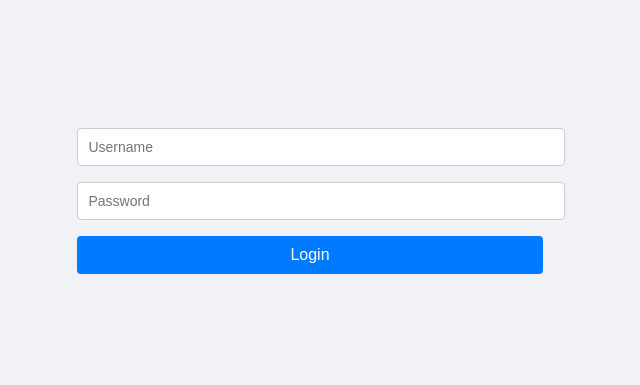
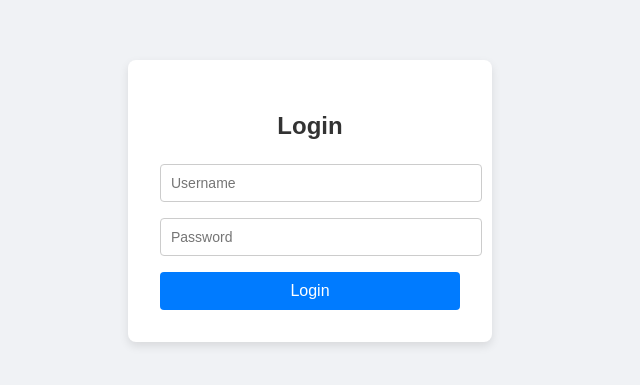
Before and after one commit to alvinkenyagah/Policy-tracker, a React (Vite) app: page / in a window 1280 px wide. Shown: the part 199-584 px from the top of the page, without its empty margins (330-970 px from the left). Built offline with nearby package versions, Linux system fonts and the light colour scheme.

Commit message:
add logging in status

```diff
--- a/src/components/LoginComponent.jsx
+++ b/src/components/LoginComponent.jsx
@@ -1,13 +1,36 @@
-// LoginComponent.jsx
-import React, { useState } from 'react';
+// // LoginComponent.jsx
+// import React, { useState } from 'react';
 
-const LoginComponent = ({ onLoginSuccess }) => {
-  const [username, setUsername] = useState('');
-  const [password, setPassword] = useState('');
+// const LoginComponent = ({ onLoginSuccess }) => {
+//   const [username, setUsername] = useState('');
+//   const [password, setPassword] = useState('');
 
-//   const handleLogin = async () => {
+// //   const handleLogin = async () => {
+// //     try {
+// //       const response = await fetch('http://localhost:3000/api/auth/login', {
+// //         method: 'POST',
+// //         headers: {
+// //           'Content-Type': 'application/json',
+// //         },
+// //         body: JSON.stringify({ username, password }),
+// //       });
+
+// //       if (!response.ok) {
+// //         throw new Error('Login failed');
+// //       }
+
+// //       const data = await response.json();
+// //       localStorage.setItem('token', data.token);
+// //       onLoginSuccess(); // Notify App component about successful login
+// //     } catch (error) {
+// //       console.error('Login failed:', error);
+// //     }
+// //   };
+
+
+// const handleLogin = async () => {
 //     try {
-//       const response = await fetch('http://localhost:3000/api/auth/login', {
+//       const response = await fetch('https://insurance-nodejs-server.onrender.com/api/auth/login', {
 //         method: 'POST',
 //         headers: {
 //           'Content-Type': 'application/json',
@@ -16,7 +39,7 @@ const LoginComponent = ({ onLoginSuccess }) => {
 //       });
 
 //       if (!response.ok) {
-//         throw new Error('Login failed');
+//         throw new Error('Invalid username or password');
 //       }
 
 //       const data = await response.json();
@@ -24,11 +47,119 @@ const LoginComponent = ({ onLoginSuccess }) => {
 //       onLoginSuccess(); // Notify App component about successful login
 //     } catch (error) {
 //       console.error('Login failed:', error);
+//       setError(error.message);
 //     }
 //   };
 
 
-const handleLogin = async () => {
+
+//   return (
+//     <div>
+//         <div>
+//             <style>
+//                {
+//                 `
+//                 /* Global Styles */
+// body {
+//   font-family: Arial, sans-serif;
+//   background-color: #f0f2f5;
+//   margin: 0;
+//   padding: 0;
+//   display: flex;
+//   justify-content: center;
+//   align-items: center;
+//   height: 100vh;
+// }
+
+// .container {
+//   background-color: #fff;
+//   padding: 2rem;
+//   border-radius: 8px;
+//   box-shadow: 0 4px 10px rgba(0, 0, 0, 0.1);
+//   width: 300px;
+// }
+
+// h2 {
+//   text-align: center;
+//   margin-bottom: 1.5rem;
+//   color: #333;
+// }
+
+// input[type="text"],
+// input[type="password"] {
+//   width: 100%;
+//   padding: 10px;
+//   margin-bottom: 1rem;
+//   border: 1px solid #ccc;
+//   border-radius: 4px;
+//   font-size: 14px;
+// }
+
+// input[type="text"]:focus,
+// input[type="password"]:focus {
+//   border-color: #007bff;
+//   outline: none;
+//   box-shadow: 0 0 5px rgba(0, 123, 255, 0.5);
+// }
+
+// button {
+//   width: 100%;
+//   padding: 10px;
+//   background-color: #007bff;
+//   border: none;
+//   border-radius: 4px;
+//   color: white;
+//   font-size: 16px;
+//   cursor: pointer;
+//   transition: background-color 0.3s ease;
+// }
+
+// button:hover {
+//   background-color: #0056b3;
+// }
+
+// .error-message {
+//   color: red;
+//   margin-bottom: 1rem;
+//   text-align: center;
+//   font-size: 14px;
+// }
+
+//                 `
+//                }
+//             </style>
+//         </div>
+//       <input
+//         type="text"
+//         value={username}
+//         onChange={(e) => setUsername(e.target.value)}
+//         placeholder="Username"
+//       />
+//       <input
+//         type="password"
+//         value={password}
+//         onChange={(e) => setPassword(e.target.value)}
+//         placeholder="Password"
+//       />
+//       <button onClick={handleLogin}>Login</button>
+//     </div>
+//   );
+// };
+
+// export default LoginComponent;
+
+
+import React, { useState } from 'react';
+
+const LoginComponent = ({ onLoginSuccess }) => {
+  const [username, setUsername] = useState('');
+  const [password, setPassword] = useState('');
+  const [loading, setLoading] = useState(false); // Loading state
+  const [error, setError] = useState(''); // Error state
+
+  const handleLogin = async () => {
+    setLoading(true); // Start loading
+    setError(''); // Clear previous error
     try {
       const response = await fetch('https://insurance-nodejs-server.onrender.com/api/auth/login', {
         method: 'POST',
@@ -48,14 +179,16 @@ const handleLogin = async () => {
     } catch (error) {
       console.error('Login failed:', error);
       setError(error.message);
+    } finally {
+      setLoading(false); // Stop loading
     }
   };
 
-
-
   return (
-    <div>
-        <div>
+    <div className="container">
+      <h2>Login</h2>
+      {error && <div className="error-message">{error}</div>}
+      <div>
             <style>
                {
                 `
@@ -134,14 +267,18 @@ button:hover {
         value={username}
         onChange={(e) => setUsername(e.target.value)}
         placeholder="Username"
+        disabled={loading}
       />
       <input
         type="password"
         value={password}
         onChange={(e) => setPassword(e.target.value)}
         placeholder="Password"
+        disabled={loading}
       />
-      <button onClick={handleLogin}>Login</button>
+      <button onClick={handleLogin} disabled={loading}>
+        {loading ? 'Logging in...' : 'Login'}
+      </button>
     </div>
   );
 };
--- a/src/components/PolicyTable.jsx
+++ b/src/components/PolicyTable.jsx
@@ -8,7 +8,7 @@ const PolicyTable = ({ policies, setPolicies }) => {
 
   useEffect(() => {
     if (!policies.length) {
-      fetch('https://insurance-nodejs-server.onrender.com/api/transactions')
+      fetch('http://localhost:3000/api/transactions')
         .then(response => response.json())
         .then(data => setPolicies(data))
         .catch(error => console.error('Error fetching data:', error));
```
